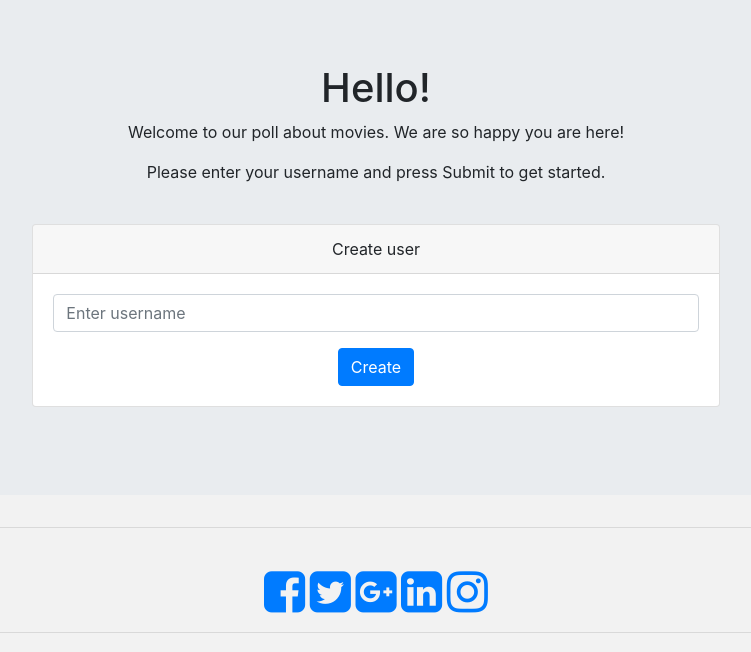
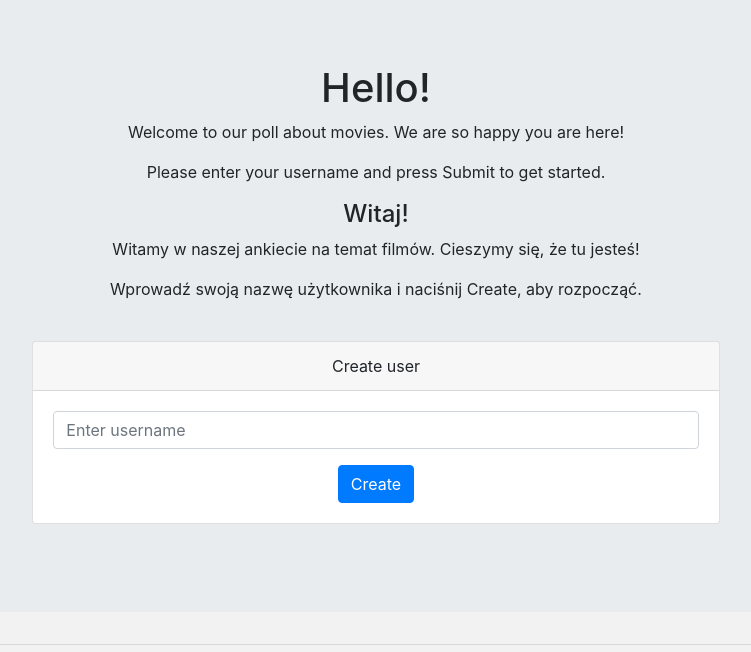
Before and after one commit to MagFry/Questionnaire, a Django app: page / in a window 1280 px wide. Shown: the part 16-668 px from the top of the page, without its empty margins (264-1015 px from the left). Run offline with Django 3.2, Linux system fonts and the light colour scheme; some libraries are stand-ins or nearby versions.

Commit message:
updating get_name.html with polish version

```diff
--- a/Users/templates/users/get_name.html
+++ b/Users/templates/users/get_name.html
@@ -6,6 +6,9 @@
   <h1>Hello!</h1>
   <p>Welcome to our poll about movies. We are so happy you are here!</p>
   <p>Please enter your username and press Submit to get started.</p>
+    <h4>Witaj!</h4>
+  <p>Witamy w naszej ankiecie na temat filmów. Cieszymy się, że tu jesteś!</p>
+  <p>Wprowadź swoją nazwę użytkownika i naciśnij Create, aby rozpocząć.</p>
 <main class="my-form">
     <div class="cotainer">
         <div class="row justify-content-center">
```
